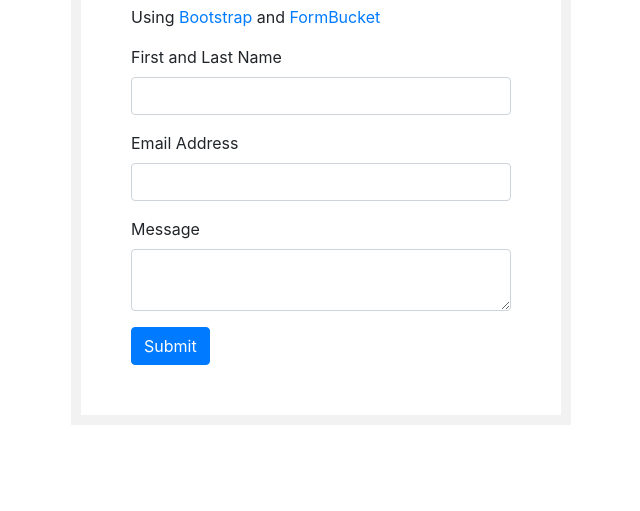
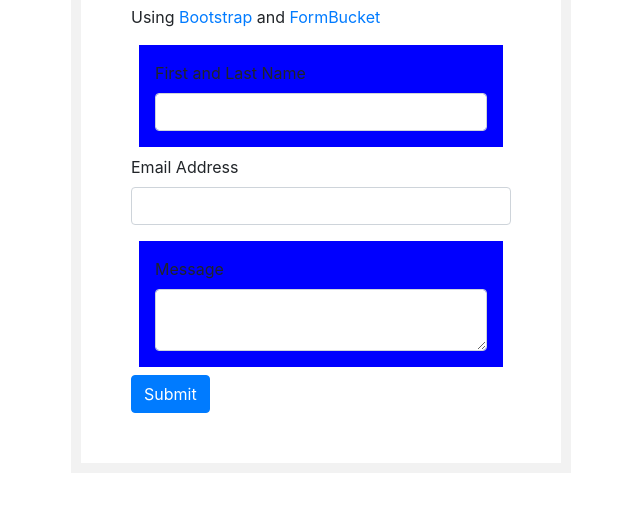
Before and after one commit to pint9785/UX220PracticeTest2, a plain HTML site: page q2.html in a window 1280 px wide. Shown: the part 111-622 px from the top of the page, without its empty margins (319-959 px from the left). Drawn offline with nearby package versions, Linux system fonts and the light colour scheme.

Commit message:
Update q2.html

```diff
--- a/q2.html
+++ b/q2.html
@@ -12,6 +12,11 @@
             padding: 50px;
             background: #ffffff;
             border: 10px solid #f2f2f2;
+        }
+        .form-group[data-highlight="blue"] {
+              background-color: blue;
+              padding: 1em;
+              margin: 0.5em;
         }
     </style>
 </head>
```
